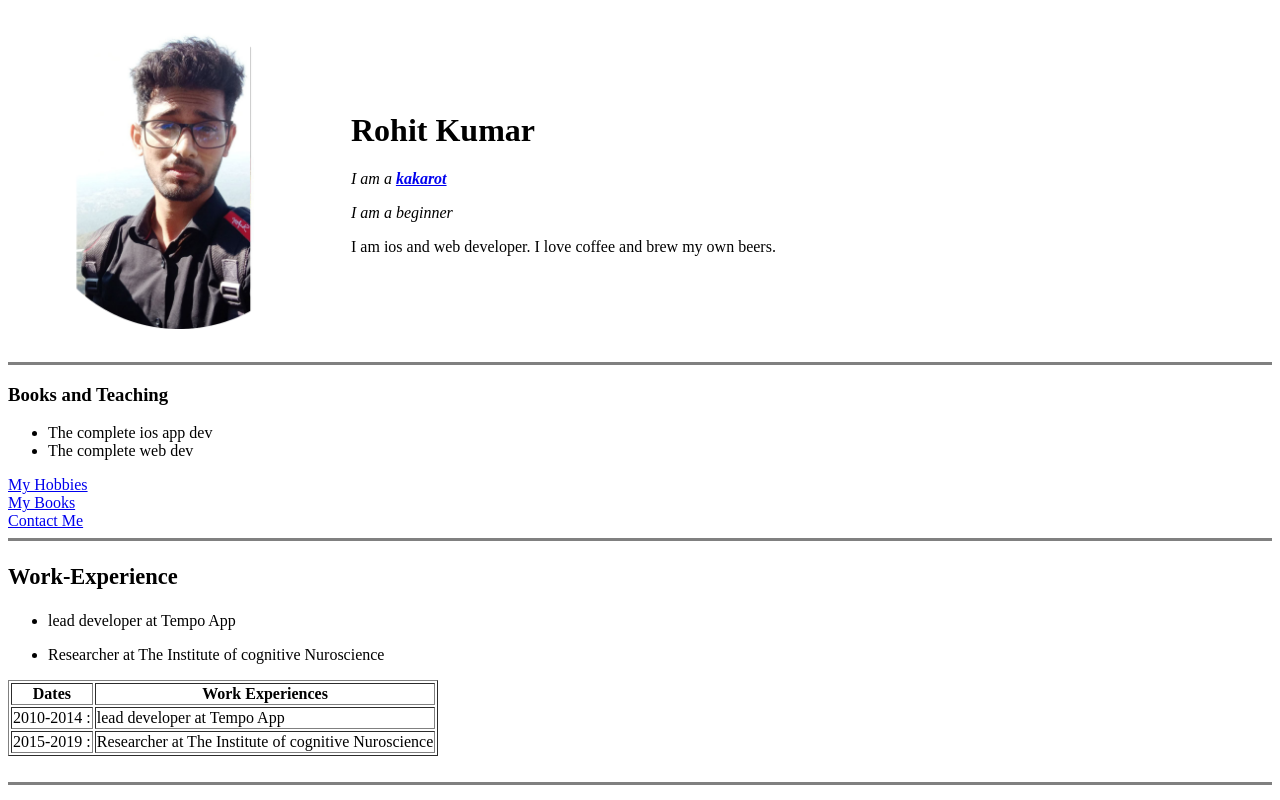
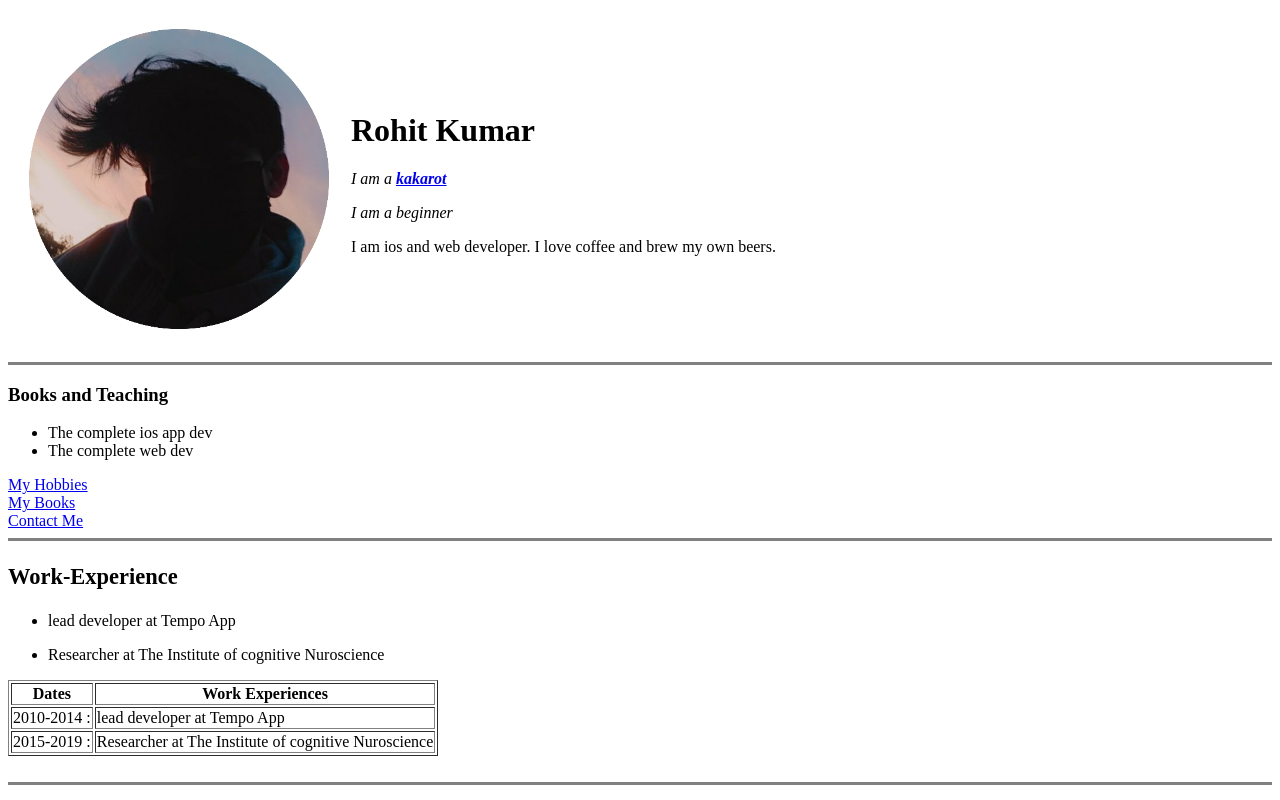
Before and after one commit to RayqRohit/New, a plain HTML site: page index.html in a window 1280 px wide. Shown: the top 800 px of the page. Drawn offline with Linux system fonts and the light colour scheme.

Commit message:
Update index.html

```diff
--- a/index.html
+++ b/index.html
@@ -18,7 +18,7 @@
     <table cellspacing="20">
         <tr >
             <td><a href="https://pokemon.fandom.com/wiki/Pok%C3%A9mon_Wiki" target="_blank"><img
-                        src="images/mine2.png" alt=""
+                        src="images/mine.png" alt=""
                         height="300" target="_blank"></a></td>
             <td>
                 <h1>Rohit Kumar</h1>
```
